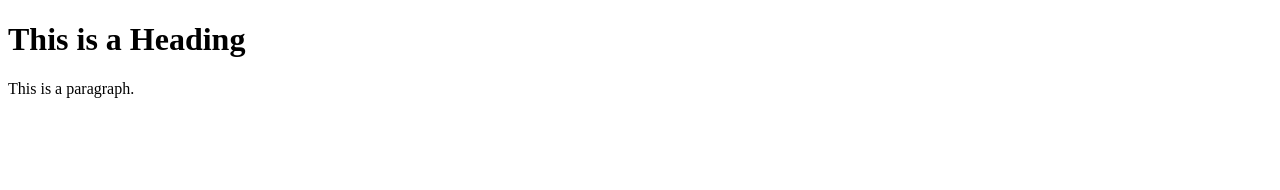
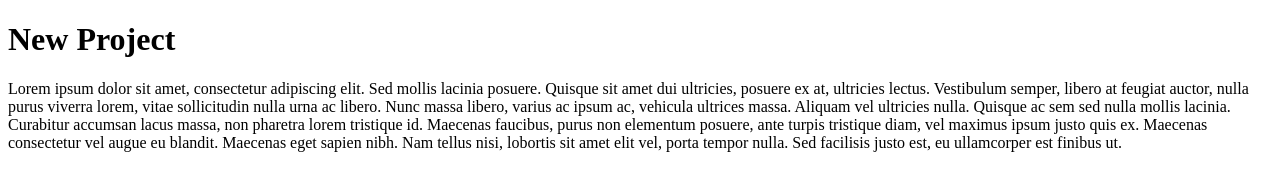
Before and after one commit to xhuydo/xhuydo.github.io, a plain HTML site: page index.html in a window 1280 px wide. Drawn offline with Linux system fonts and the light colour scheme.

Commit message:
My first commit

```diff
--- a/index.html
+++ b/index.html
@@ -1,12 +1,18 @@
 <!DOCTYPE html>
 <html>
 <head>
-<title>Page Title</title>
+<title>Huy's World</title>
 </head>
 <body>
 
-<h1>This is a Heading</h1>
-<p>This is a paragraph.</p>
+<h1>New Project</h1>
+<p>Lorem ipsum dolor sit amet, consectetur adipiscing elit. Sed mollis lacinia posuere. Quisque sit amet dui ultricies,
+    posuere ex at, ultricies lectus. Vestibulum semper, libero at feugiat auctor, nulla purus viverra lorem,
+    vitae sollicitudin nulla urna ac libero. Nunc massa libero, varius ac ipsum ac, vehicula ultrices massa.
+    Aliquam vel ultricies nulla. Quisque ac sem sed nulla mollis lacinia. Curabitur accumsan lacus massa,
+    non pharetra lorem tristique id. Maecenas faucibus, purus non elementum posuere, ante turpis tristique diam,
+    vel maximus ipsum justo quis ex. Maecenas consectetur vel augue eu blandit. Maecenas eget sapien nibh. Nam tellus nisi,
+    lobortis sit amet elit vel, porta tempor nulla. Sed facilisis justo est, eu ullamcorper est finibus ut.</p>
 
 </body>
 </html>
```
